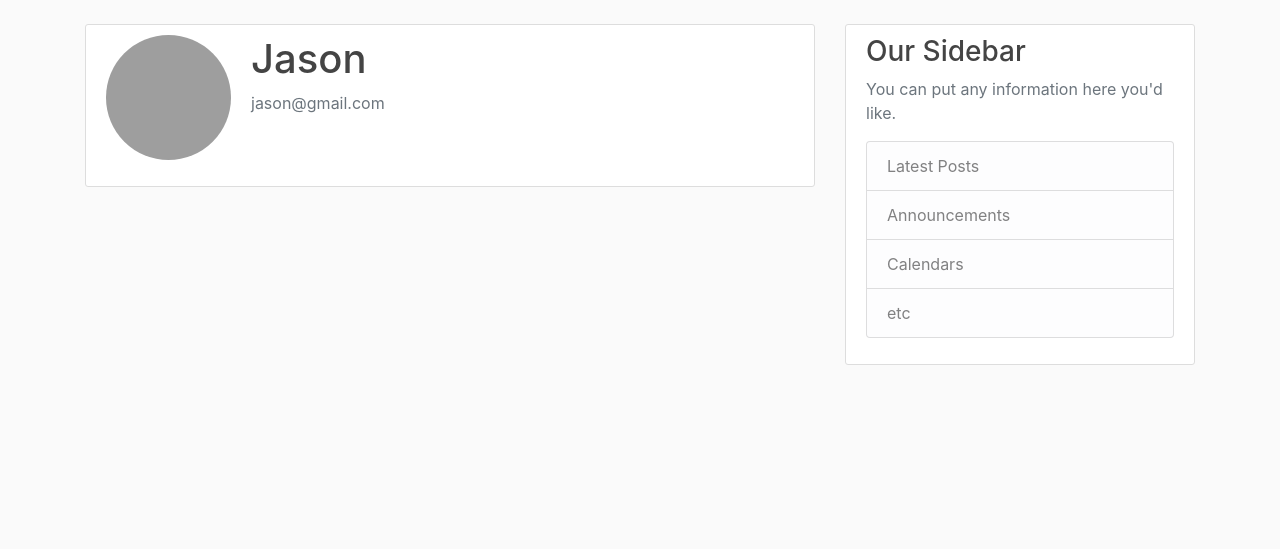
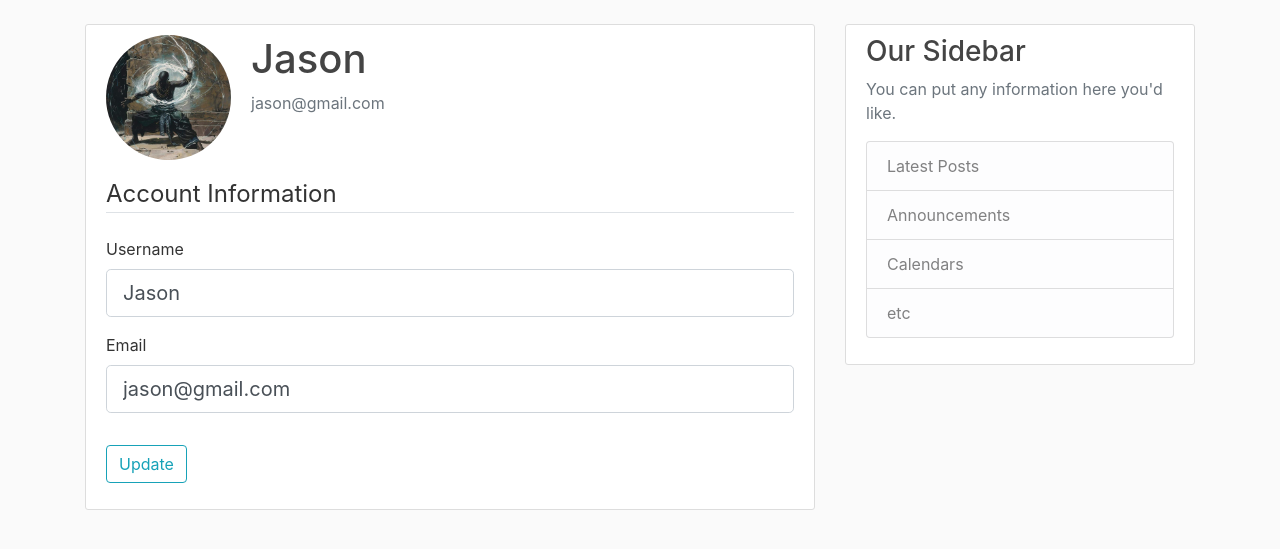
Before and after one commit to BisimJang/Flask_blog, a Flask app: page /account in a window 1280 px wide. Shown: the part 56-605 px from the top of the page. Run offline with Flask 3, Linux system fonts and the light colour scheme; a user stored in the database is signed in; some libraries are stand-ins or nearby versions; grey boxes are pictures that could not be loaded.

Commit message:
Now people are able to update they're account information, but not the password. Improved the account route, 'UpdateAccountForm' and account.html file.

```diff
--- a/flaskblog/forms.py
+++ b/flaskblog/forms.py
@@ -1,4 +1,6 @@
 from flask_wtf import FlaskForm
+from flask_wtf.file import FileField, FileAllowed
+from flask_login import current_user
 from wtforms import StringField, PasswordField, SubmitField, BooleanField, ValidationError
 from wtforms.validators import DataRequired, Length, Email, EqualTo
 from flaskblog.models import User
@@ -34,3 +36,24 @@ class LoginForm(FlaskForm):
                              validators=[DataRequired()])
     remember = BooleanField()
     submit = SubmitField('Login In')
+
+
+class UpdateAccountForm(FlaskForm):
+    username = StringField("Username",
+                           validators=[DataRequired(), Length(2, 20)])
+    email = StringField("Email",
+                        validators=[DataRequired(), Email()])
+    #picture = FileField('Update Profile Picture.', validators=[FileAllowed()])
+    submit = SubmitField('Update')
+
+    def validate_username(self, username):
+        if username.data != current_user.username:
+            user = User.query.filter_by(username=username.data).first()
+            if user:
+                raise ValidationError('That username is taken. Please choose a different one.')
+
+    def validate_email(self, email):
+        if email.data != current_user.email:
+            user = User.query.filter_by(email=email.data).first()
+            if user:
+                raise ValidationError('That username is taken. Please choose a different one')
--- a/flaskblog/routes.py
+++ b/flaskblog/routes.py
@@ -1,6 +1,6 @@
 from flaskblog import app, db, bcrypt
 from flask import render_template, url_for, flash, redirect, request
-from flaskblog.forms import LoginForm, RegistrationForm
+from flaskblog.forms import LoginForm, RegistrationForm,UpdateAccountForm
 from flaskblog.models import User, Post
 from flask_login import login_user, current_user, logout_user, login_required
 
@@ -73,8 +73,18 @@ def logout():
     return redirect(url_for('home'))
 
 
-@app.route("/account")
+@app.route("/account", methods=['GET', 'POST'])
 @login_required
 def account():
-    image_file = url_for('static', filename=f'profile pic/ {current_user.image_file}')
-    return render_template('account.html', title='Account', image_file=image_file)
+    form = UpdateAccountForm()
+    if form.validate_on_submit():
+        current_user.username = form.username.data
+        current_user.email = form.email.data
+        db.session.commit()
+        flash('Your account has been updated!', category='success')
+        redirect(url_for('account'))
+    elif request.method == 'GET':
+        form.username.data = current_user.username
+        form.email.data = current_user.email
+    image_file = url_for('static', filename='profile_pics/' + current_user.image_file)
+    return render_template('account.html', title='Account', image_file=image_file, form=form)
--- a/flaskblog/templates/account.html
+++ b/flaskblog/templates/account.html
@@ -1,6 +1,6 @@
 {% extends "layout.html" %}
 {% block content %}
-        <div class="content-section">
+    <div class="content-section">
       <div class="media">
         <img class="rounded-circle account-img" src="{{image_file}}">
         <div class="media-body">
@@ -8,7 +8,42 @@
           <p class="text-secondary">{{current_user.email}}</p>
         </div>
       </div>
-      <!-- FORM HERE -->
+        <form method="POST" action="">
+            {{ form.hidden_tag() }}
+            <fieldset class="form-group">
+                <legend class="border-bottom mb-4">Account Information</legend>
+                <div class="form-group">
+                    {{ form.username.label(class="form-control-label") }}
+
+                    {% if form.username.errors %}
+                        {{ form.username(class="form-control form-control-lg is-invalid") }}
+                        <div class="invalid-feedback">
+                            {% for error in form.username.errors %}
+                                <span>{{ error }}</span>
+                            {% endfor %}
+                        </div>
+                    {% else %}
+                        {{ form.username(class="form-control form-control-lg") }}
+                    {% endif %}
+                </div>
+                <div class="form-group">
+                    {{ form.email.label(class="form-control-label") }}
+                    {% if form.email.errors %}
+                        {{ form.email(class="form-control form-control-lg is-invalid") }}
+                        <div class="invalid-feedback">
+                            {% for error in form.email.errors %}
+                                <span>{{ error }}</span>
+                            {% endfor %}
+                        </div>
+                    {% else %}
+                        {{ form.email(class="form-control form-control-lg") }}
+                    {% endif %}
+                </div>
+            </fieldset>
+            <div class="form-group">
+                {{ form.submit(class="btn btn-outline-info") }}
+            </div>
+        </form>
     </div>
 
 {% endblock content %}
```
Also changed, not shown: flaskblog/static/profile_pics/default.jpg, instance/site.db.
